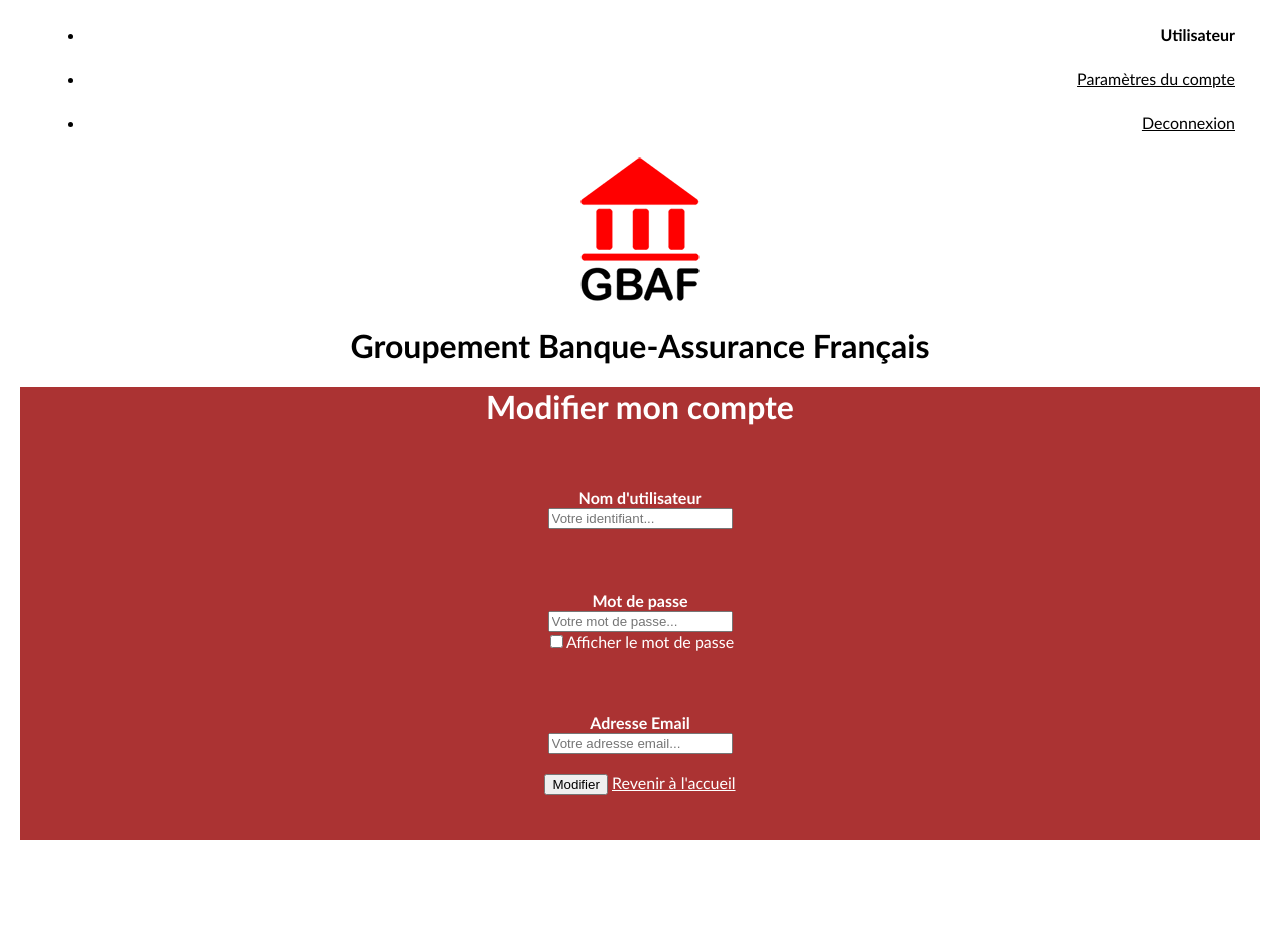
After one commit to ClrGe/GBAF, a PHP site: page /parametres.php in a window 1280 px wide. The commit adds this page. Run offline with PHP 8.4, Linux system fonts and the light colour scheme.

Commit message:
Harmonisation Front

```diff
--- a/connexion.php
+++ b/connexion.php
@@ -19,9 +19,11 @@
                 <div class="champs">
                     <label><b>Mot de passe</b></label><br />
                     <input type="password" placeholder="Saisissez votre mot de passe" name="password" required><br />
-                    <br /><input type="submit" id='submit' value='Connexion' ><br />
+                    <label for="checkbox"><input type="checkbox" id="checkbox">Afficher le mot de passe</label><br />
+                    <br /><a href=index.php><input type="submit" id='submit' value='Connexion' ></a><br />
                 </div>
-                    <br /><a class="inscription"> Pas encore inscrit ? Cliquez ici pour <strong>créer un compte</strong></a>
+                    <br />
+                    <a class="inscription" href="inscription.php"> Pas encore inscrit ? Cliquez ici pour <strong>créer un compte</strong></a>
             </form>
         </div>
     </body>
--- a/css/style.css
+++ b/css/style.css
@@ -18,7 +18,7 @@ body, .intro {
 	padding-right: 20px;
 }
 
-.intro {
+.intro, h4 {
 	padding-top: 50px;
 }
 
@@ -36,11 +36,11 @@ body, .intro {
 	padding-bottom: 50px;
 }
 
-header, h1, h2, h3, a, .formConnexion, a, .accueilLink, a.inscription{
+header, h1, h2, h3, a, .formConnexion, a, .accueilLink, .inscription, h4{
 	text-align: center;
 }
 
-h3, a, h2:hover, li, .white, .champs {
+h3, a, h2:hover, li, .white, .champs, h4 {
 	color:white;
 }
 
@@ -71,6 +71,7 @@ li, p{
 }
 
 footer {
+	color: black;
 	width: 100%;
 	bottom: 0px;
 }
@@ -93,3 +94,71 @@ textarea {
 	height: 250px;
 	background-color: rgb(250, 247, 243);
 }
+
+.settings, .black{
+	color: black;
+	text-align: right;
+}
+
+/**
+ * Responsive breakpoints
+ */
+ @media only screen and (max-width: 600px){ /* Smartphones */
+    nav, #connexion, main, body, .fo{
+        display: block;
+        max-height: initial;
+        text-align: center;
+    }
+
+	.formConnexion{
+		width: 100%;
+		padding: auto;
+		margin: auto;
+	}
+    nav .profile{
+        margin-top: .5rem;
+        text-align: center;
+    }
+    .partner{
+        display: block;
+    }
+    #actions{
+        display: block;
+        text-align: center;
+    }
+    #grades{
+        margin-top: .5rem;
+        justify-content: space-between;
+    }
+    #user fieldset.inline{
+        display: block;
+    }
+    #user fieldset.inline div{
+        width: initial;
+    }
+    #user fieldset.inline div:not(:first-child){
+        margin-top: .5rem;
+    }
+}
+@media only screen and (min-width: 80rem){
+    main{
+        margin: 1rem auto;
+        max-width: 100%;
+    }
+    .alert{
+        margin: 1rem auto;
+        padding: 1rem;
+        background: lightblue;
+        border-radius: 1rem;
+        max-width: 80rem;
+    }
+}
+
+.debug{
+    /*display: none;*/
+    margin: 1rem;
+    padding: 1rem;
+    color: gray;
+    background: whitesmoke;
+    font-size: small;
+}
--- a/footer.php
+++ b/footer.php
@@ -1,7 +1,7 @@
-<footer>
-      <br /><ul>
+  <footer>
+      <ul>
         <li><a href="legal.php">Mentions légales</a></li>
         <li><a href="contact.php">Contact</a></li>
       </ul>
-</footer>
+  </footer>
 </body>
--- a/header.php
+++ b/header.php
@@ -2,12 +2,15 @@
     <meta charset="utf-8">
     <meta http-equiv="X-UA-Compatible" content="IE=edge">
     <meta name="viewport" content="width=device-width, initial-scale=1">
-    <title>Accueil</title>
     <link rel="stylesheet" href="css/style.css">
   </head>
-
   <body class="accueil">
     <header id="accueil">
-      <img src="img/logo.png" alt="GBAF" class="gbaf">
-      <h1>Groupement Banque-Assurance Français</h1>
-  </header>
+      <ul class="settings">
+        <li class="black"><i></i> <strong> Utilisateur </strong> </li>
+        <li class="black"><a class="black" href="parametres.php"><i></i>Paramètres du compte</a></li>
+        <li class="black"><a class="black" href="deconnexion.php"><i></i>Deconnexion</a></li>
+      </ul>
+        <a href="index.php"><img src="img/logo.png" alt="GBAF" class="gbaf"></a>
+        <h1>Groupement Banque-Assurance Français</h1>
+    </header>
--- a/index.php
+++ b/index.php
@@ -1,12 +1,10 @@
 
 <!DOCTYPE html>
 <html lang="fr">
-
 <?php
 include("header.php");
 include("gbaf.php");
 include("listePartenaires.php");
 include("footer.php");
 ?>
-
 </html>
--- a/inscription.php
+++ b/inscription.php
@@ -19,11 +19,12 @@
                 <div class="champs">
                     <label><b>Mot de passe</b></label><br />
                     <input type="password" placeholder="Votre mot de passe..." name="password" required><br />
+                    <label for="checkbox"><input type="checkbox" id="checkbox">Afficher le mot de passe</label><br />
                 </div>
                 <div class="champs">
                     <label><b>Adresse Email</b><br /></label>
                     <input type="text" placeholder="Votre adresse email..." name="email" required><br />
-                    <br /><input type="submit" id='submit' value='Créer un compte' ><br />
+                    <br /><a class="inscription" href="redirection.php"><input type="submit" id='submit' value='Créer un compte' ><br /></a>
                 </div>
             </form>
         </div>
--- /dev/null
+++ b/parametres.php
@@ -0,0 +1,26 @@
+<!DOCTYPE html>
+<html lang="fr">
+
+    <?php include("header.php");?>
+        <main>
+            <form class="formConnexion" action="parametres.php" method="post">
+                <h1 class="white">Modifier mon compte</h1>
+                <div class="champs">
+                    <label><b>Nom d'utilisateur</b><br /></label>
+                    <input type="text" placeholder="Votre identifiant..." name="username" required><br />
+                </div>
+                <div class="champs">
+                    <label><b>Mot de passe</b></label><br />
+                    <input type="password" placeholder="Votre mot de passe..." name="password" required><br/>
+                    <label for="checkbox"><input type="checkbox" id="checkbox">Afficher le mot de passe</label><br />
+                </div>
+                <div class="champs">
+                    <label><b>Adresse Email</b><br /></label>
+                       <input type="text" placeholder="Votre adresse email..." name="email" required><br />
+                       <br /><a class="inscription" href="redirection.php"><input type="submit" id='submit' value='Modifier' ></a>
+                       <a href="index.php">Revenir à l'accueil</a>
+                </div>
+            </form>
+        </main>
+    <?php include("footer.php"); ?>
+</html>
--- a/partenaires/partenaire01.php
+++ b/partenaires/partenaire01.php
@@ -28,7 +28,7 @@
         Nous collaborons avec des personnes talentueuses et motivées.<br>
         Vous n’avez pas de diplômes ? Ce n’est pas un problème pour nous ! Nos financements s’adressent à tous.
       </p>
-      <a href="commenter.html"> Poster un commentaire </a>
+      <a href="commenter.php"> Poster un commentaire </a>
     </main>
     <footer>
       <ul>
--- a/partenaires/partenaire02.php
+++ b/partenaires/partenaire02.php
@@ -28,7 +28,7 @@
           • sociale : nous garantissons la fiabilité des données sociales ;
           • économique : nous apportons une contribution aux activités économiques.
     </p>
-    <a href="commenter.html"> Poster un commentaire </a>
+    <a href="commenter.php"> Poster un commentaire </a>
     </main>
     <footer>
       <ul>
--- a/partenaires/partenaire03.php
+++ b/partenaires/partenaire03.php
@@ -22,7 +22,7 @@
         Notre philosophie : s’adapter à chaque entreprise.
         Nous les accompagnons pour voir plus grand et plus loin et proposons des solutions de financement adaptées à chaque étape de la vie des entreprises
       </p>
-      <a href="commenter.html"> Poster un commentaire </a>
+      <a href="commenter.php"> Poster un commentaire </a>
     </main>
     <footer>
       <ul>
--- a/partenaires/partenaire04.php
+++ b/partenaires/partenaire04.php
@@ -21,7 +21,7 @@
         La CDE (Chambre Des Entrepreneurs) accompagne les entreprises dans leurs démarches de formation.
         Son président est élu pour 3 ans par ses pairs, chefs d’entreprises et présidents des CDE.
       </p>
-      <a href="commenter.html"> Poster un commentaire </a>
+      <a href="commenter.php"> Poster un commentaire </a>
     </main>
      <footer>
       <ul>
```
Also changed, not shown: commenter.php (added, +7 -0 lines), listePartenaires.php (+7 -9 lines), partenaires/commenter.php (+14 -15 lines), redirection.php (added, +21 -0 lines), deconnexion.php (added), gbaf.php (indentation only), 1 other file.
